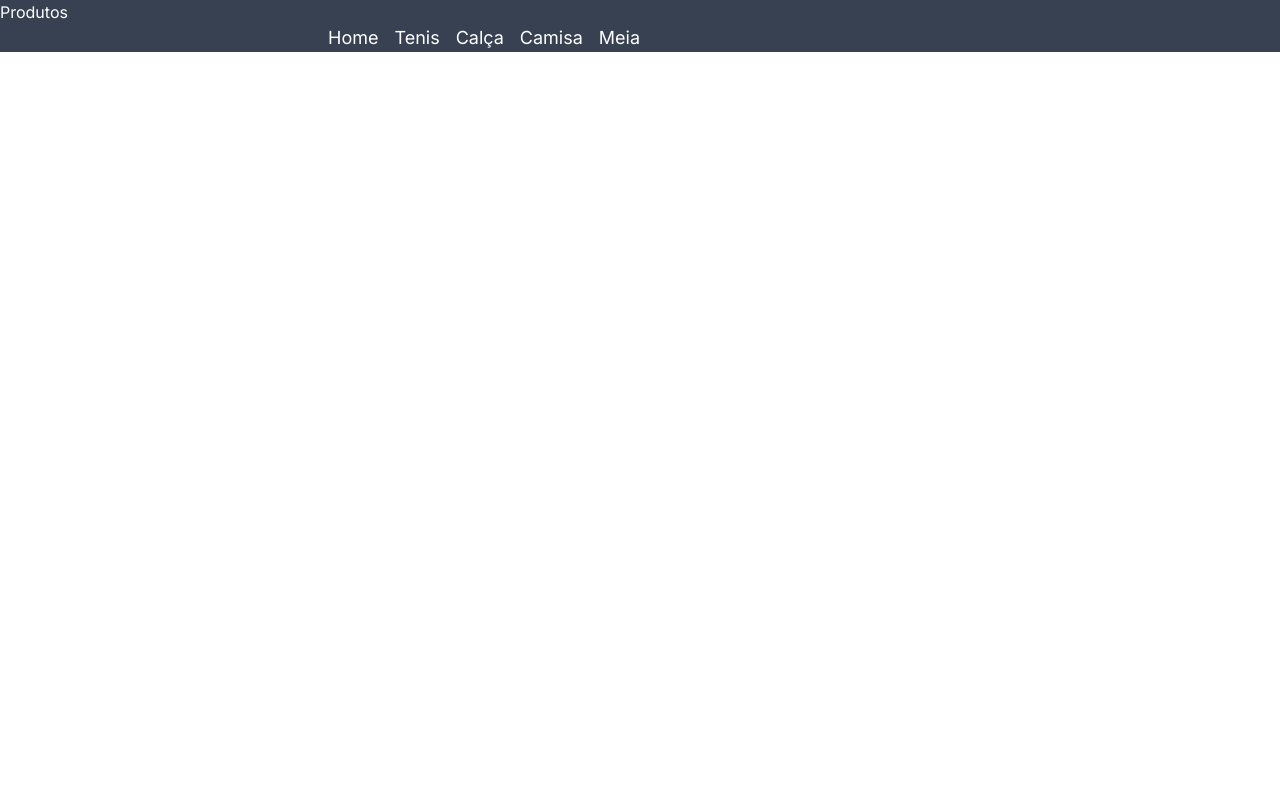
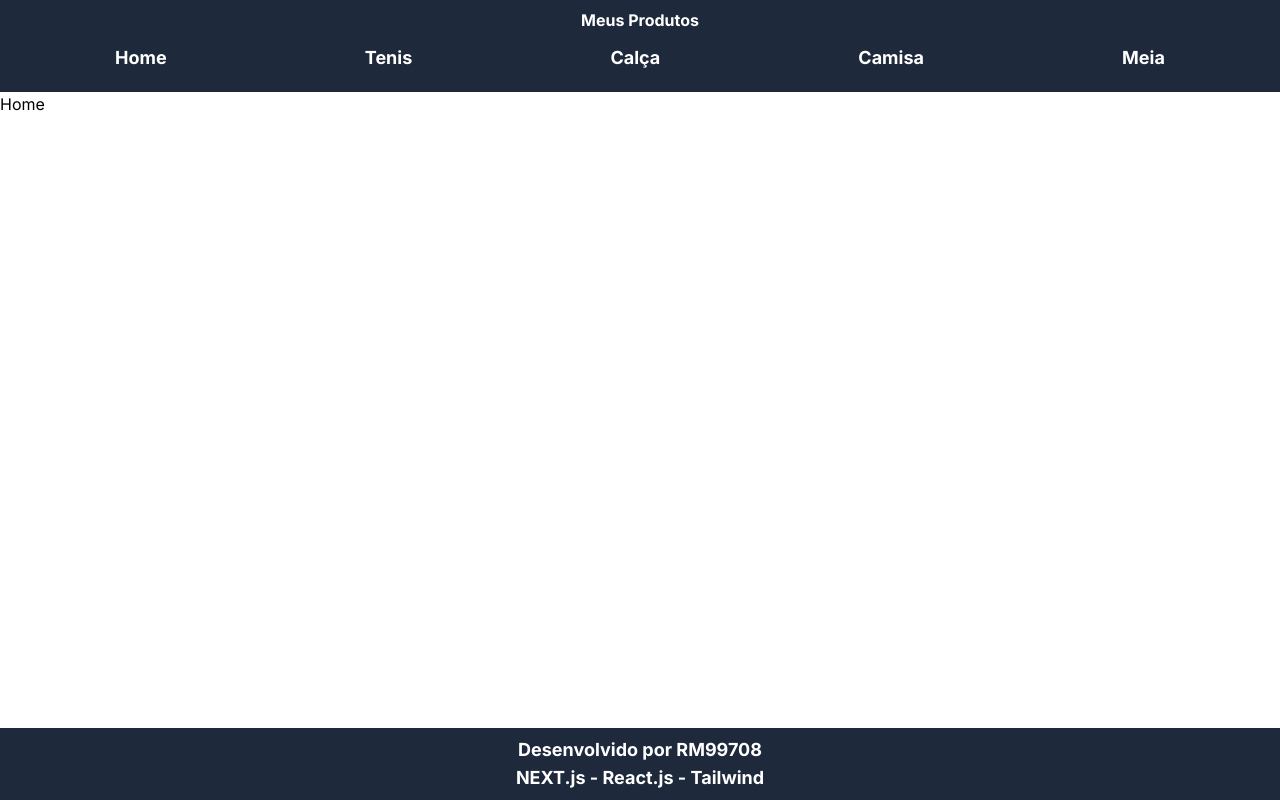
Before and after one commit to gabrielLoboo/loja-app-1tdspf, a Next.js app: page / in a window 1280 px wide. Built offline with nearby package versions, Linux system fonts and the light colour scheme.

Commit message:
Estilizando o footer e navbar com tailwind

```diff
--- a/next.config.js
+++ b/next.config.js
@@ -1,4 +1,16 @@
 /** @type {import('next').NextConfig} */
 const nextConfig = {}
 
-module.exports = nextConfig
+module.exports = {
+    images:{
+        remotePatterns: [
+            {
+                protocol: 'https',
+                hostname: 'http.cat',
+                port: '',
+                pathname: '/images/**',
+
+            },
+        ],
+    },
+}
--- a/src/app/globals.css
+++ b/src/app/globals.css
@@ -2,6 +2,29 @@
 @tailwind components;
 @tailwind utilities;
 
-ul { @apply m-mxy-auto w-50 }
 
-li { @apply inline p-2 text-lg }
+@layer components{
+    .cabecalho{
+        @apply bg-slate-800 text-white font-bold py-2 px-4 text-center;
+
+        & ul{
+            @apply flex flex-row text-lg my-0;
+
+            & li{
+                @apply mx-auto px-4 py-2 hover:text-yellow-400;
+
+                & a{
+                    @apply block py-1 px-3 rounded-lg transition duration-300 ease-out;
+                }
+            }
+        }
+    }
+
+    .rodape{
+        @apply fixed w-full bottom-0 bg-slate-800 text-white font-bold py-2 px-4 text-center text-lg;
+
+        & a{
+            @apply block py-1 px-3 rounded-lg transition duration-300 ease-out;
+        }
+    }
+}
--- a/src/app/layout.jsx
+++ b/src/app/layout.jsx
@@ -1,11 +1,13 @@
 import Link from 'next/link'
 import './globals.css'
 import { Inter } from 'next/font/google'
+import Cabecalho from '@/components/Cabecalho/Cabecalho'
+import Rodape from '@/components/Rodape/Rodape'
 
 const inter = Inter({ subsets: ['latin'] })
 
 export const metadata = {
-  title: 'Quarta Entrega',
+  title: '4 Entrega - Challenge',
   description: 'Generated by create next app',
 }
 
@@ -14,18 +16,9 @@ export default function RootLayout({ children }) {
     <html lang="pt-br">
       <body className={inter.className}>
 
-        <header className="bg-gray-700 text-white">
-            <h1>Produtos</h1>
-              <ul>
-                <li><Link href="/">Home</Link></li>
-                <li><Link href="./produtos/tenis">Tenis</Link></li>
-                <li><Link href="./produtos/calca">Calça</Link></li>
-                <li><Link href="./produtos/camisa">Camisa</Link></li>
-                <li><Link href="./produtos/meia">Meia</Link></li>
-              </ul>
-        </header>
-
+        <Cabecalho />
         {children}
+        <Rodape />
 
       </body>
     </html>
--- a/src/app/page.jsx
+++ b/src/app/page.jsx
@@ -4,7 +4,7 @@ import Link from 'next/link'
 export default function Home() {
   return (
     <>
-
+    <h1>Home</h1>
 
     </>
   )
```
Also changed, not shown: src/app/not-found.jsx (+7 -0 lines).
